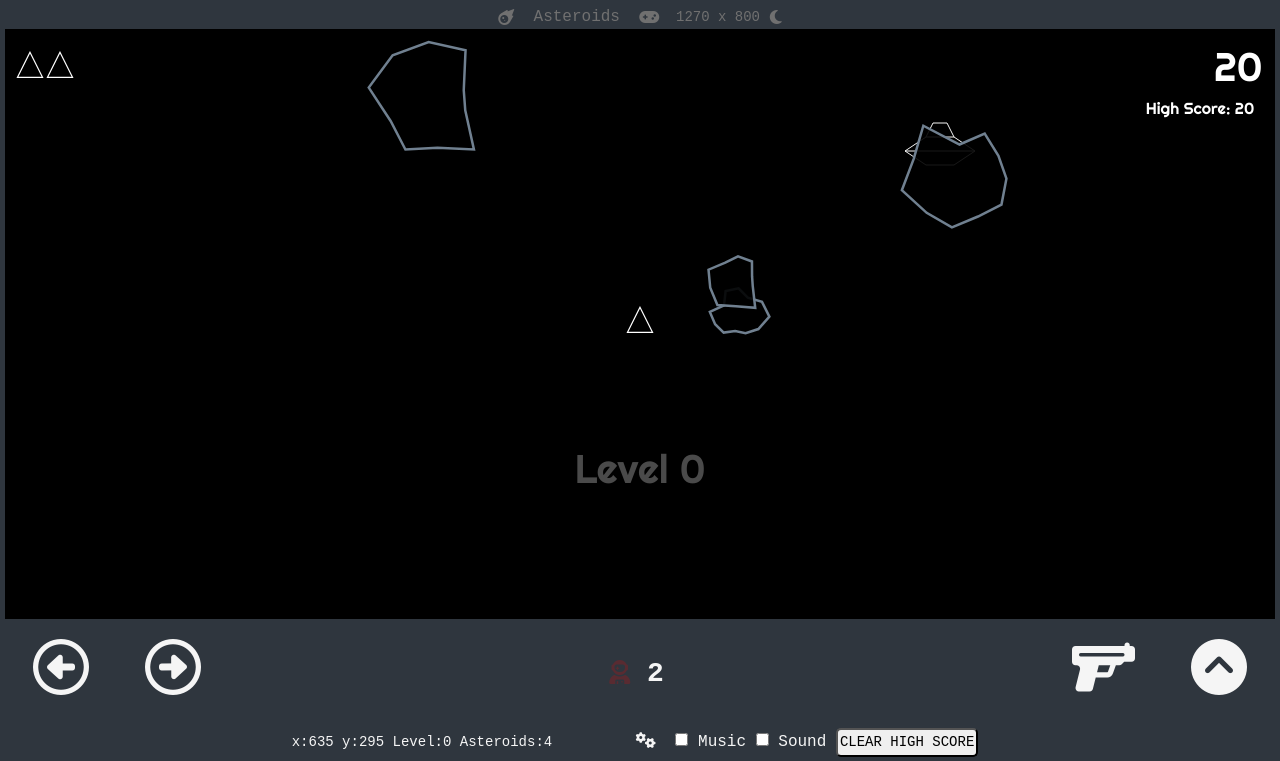
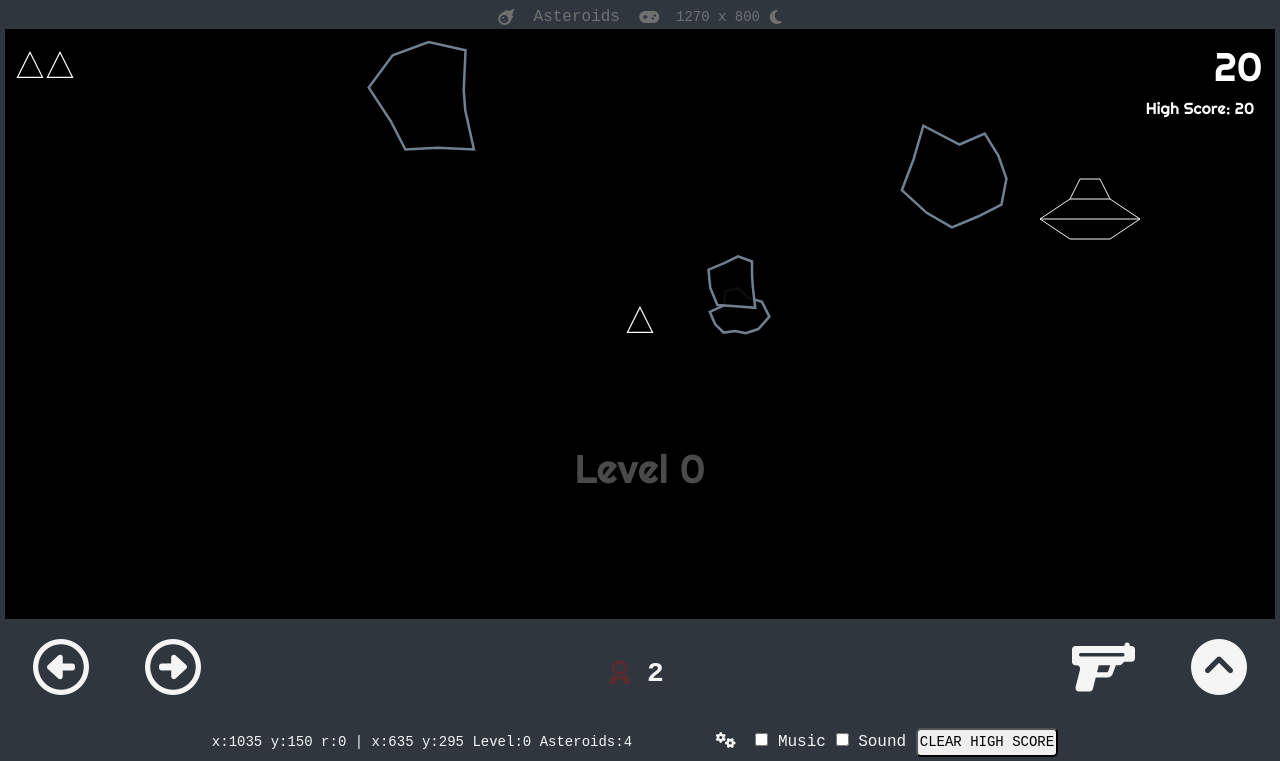
Before and after one commit to Erik-Varga/js-asteroids-game, a plain HTML site: page index.html in a window 1280 px wide. Shown: the top 761 px of the page. Drawn offline with nearby package versions, Linux system fonts and the light colour scheme; a web font is replaced by a local one.

Commit message:
updated saucer flight pattterns

```diff
--- a/index.html
+++ b/index.html
@@ -57,10 +57,12 @@
                 <small><i id="astronaut" class="fa-solid fa-user-astronaut"></i>
                 </span>
               <span>
+
                 <!-- Game Lives -->
                 <span id="gameLives">0</span></small></span>
               </span>
             </div>
+
             <div class="rightBtnBox">
               <!-- Fire -->
               <span class="btn"><i id="fire" class="fa-solid fa-gun" ontouchstart="fireBtn()" ontouchend="fireBtn()"></i></span>
@@ -72,6 +74,10 @@
         <div class="settings">
           <div>
             <small>
+              <span>x:</span><span id="saucerX">0</span>
+              <span>y:</span><span id="saucerY">0</span>
+              <span>r:</span><span id="yDirRnd">0</span>
+               |
               <span>x:</span><span id="shipX">0</span>
               <span>y:</span><span id="shipY">0</span>
               <span>Level:</span><span id="levelNum"></span>
--- a/js/script.js
+++ b/js/script.js
@@ -35,8 +35,10 @@ let SAUCER_THRUST = 0; // acceleration of the saucer in pixels per second
 
 var xDir = -150;
 var yDir = getRandomInt(1, 1000);
-var GRID_SIZE = getRandomInt(2, 7);
-SAUCER_THRUST = getRandomInt(2, 7);
+var yDir_random = 0;
+var saucer_boundaries = 300;
+var GRID_SIZE = getRandomInt(2, 17);
+SAUCER_THRUST = getRandomInt(2, 17);
 
 var SAUCER_DIRECTION = true;
 
@@ -54,6 +56,10 @@ const game_lives = document.getElementById('gameLives');
 
 let ship_x = document.getElementById('shipX');
 let ship_y = document.getElementById('shipY');
+let saucer_x = document.getElementById('saucerX');
+let saucer_y = document.getElementById('saucerY');
+let yDirRnd = document.getElementById('yDirRnd');
+
 let screen_x = document.getElementById('screenX');
 let screen_y = document.getElementById('screenY');
 let new_game = document.getElementById('newGame');
@@ -73,6 +79,10 @@ screen_y.innerHTML = parseInt(window.innerHeight);
 var ctx = canv.getContext('2d');
 
 // set up sound effects
+
+var fxSaucerBig = new Sound("sounds/saucerBig.m4a", 0.5, 0.1);
+var fxSaucerSmall = new Sound("sounds/saucerSmall.m4a", 0.5, 0.1);
+
 var fxBangLarge = new Sound("sounds/bangLarge.m4a", 7, 0.4);
 var fxBangMedium = new Sound("sounds/bangMedium.m4a", 7, 0.4);
 var fxBangSmall = new Sound("sounds/bangSmall.m4a", 7, 0.4);
@@ -105,6 +115,18 @@ function getRandomInt(min, max) {
     return Math.ceil(Math.random() * (max - min) + min);
 }
 
+const yVariation = [-4, -3, -2, -1, 0, 0, 0, 0, 0, 0, 0, 0, 0, 0, 1, 2, 3, 4];
+
+function randomYDir(){
+    const randomIndex = Math.floor(Math.random() * yVariation.length);
+    yDir_random = yVariation[randomIndex];
+    yDirRnd.innerHTML = yDir_random;
+}
+
+setInterval(()=>{
+    randomYDir();
+}, 3000)
+
 function checkBonus() {
     total_qualifier = QUALIFIER * increment_qualifier;
     if (score >= total_qualifier) {
@@ -119,6 +141,7 @@ function clearHS() {
     highScore = 0;
     localStorage.setItem(SAVE_KEY_SCORE, highScore);
 }
+
 
 // Ship Buttons
 
@@ -707,22 +730,20 @@ function update() {
         ctx.stroke();
     }
 
-    // SAUCER
-
-
+    // SAUCER SECTION
 
     // centre dot
     if (SHOW_SAUCER_DOT) {
         ctx.fillStyle = "red";
         // ctx.fillRect(xDir - 1, yDir - 1, 2, 2);
-        ctx.fillRect(xDir + (GRID_SIZE * 2.5), yDir + (GRID_SIZE * 1.5), 1, 1);
+        ctx.fillRect(xDir + (GRID_SIZE * 10), yDir + (GRID_SIZE * 6), 1, 1);
     }
 
     // create collision boundaries - saucer
     if (SHOW_BOUNDING) {
         ctx.strokeStyle = "lime";
         ctx.beginPath();
-        ctx.arc(xDir + GRID_SIZE * 5, yDir + GRID_SIZE * 3, GRID_SIZE * 4, 0, Math.PI * 2, false);
+        ctx.arc(xDir + (GRID_SIZE * 6), yDir + (GRID_SIZE * 3), saucer.r, 0, Math.PI * 2, false);
         ctx.stroke();
     }
 
@@ -730,43 +751,49 @@ function update() {
     if (saucer.thrusting && !saucer.dead) {
         if (SAUCER_DIRECTION) {
             xDir += SAUCER_THRUST;
-            yDir += 0;
+            yDir += yDir_random;
         } else {
             xDir -= SAUCER_THRUST;
-            yDir -= 0;
-
+            yDir -= yDir_random;
         }
+        // if (yDir_random == 0) {
+        //     yDir = 0;
+        // }
     };
 
     if (!saucer.dead) {
         drawSaucer(saucer.x, saucer.y, saucer.a);
     }
 
-    if (xDir > canv.width + 200 && SAUCER_DIRECTION) {
+    // if (xDir > 0 && xDir < canv.width) {
+    //     fxSaucerBig.play();
+    // }
+
+    if (xDir > canv.width + saucer_boundaries && SAUCER_DIRECTION) {
         if (SAUCER_DIRECTION) {
             xDir -= SAUCER_THRUST;
-            yDir = getRandomInt(1, screen.height);
+            yDir = getRandomInt(1, screen.height * 0.75);
         }
-
         GRID_SIZE = getRandomInt(1, 15);
-
         SAUCER_DIRECTION = !SAUCER_DIRECTION
-        console.log(GRID_SIZE, SAUCER_DIRECTION, xDir, yDir)
+        // randomYDir()
     }
 
-    if (xDir < -200 && !SAUCER_DIRECTION) {
-        console.log(GRID_SIZE, SAUCER_DIRECTION)
-
+    if (xDir < -saucer_boundaries && !SAUCER_DIRECTION) {
         if (SAUCER_DIRECTION) {
             xDir -= SAUCER_THRUST;
-            yDir = getRandomInt(1, 1000);
-            // xDir = -150;
+            yDir = getRandomInt(1, screen.height * 0.75);
         }
         GRID_SIZE = getRandomInt(2, 5);
         SAUCER_DIRECTION = !SAUCER_DIRECTION
-        console.log(GRID_SIZE, SAUCER_DIRECTION, xDir, yDir)
+        // randomYDir()
     }
 
+    if (yDir < -saucer_boundaries || yDir > screen.height + saucer_boundaries) {
+
+        xDir = 0;
+        yDir = 0;
+    }
 
     // draw the asteroids
     var a, r, x, y, offs, vert;
@@ -973,6 +1000,8 @@ function update() {
     // update ship coordinates to screen
     ship_x.innerHTML = parseInt(ship.x);
     ship_y.innerHTML = parseInt(ship.y);
+    saucer_x.innerHTML = parseInt(xDir);
+    saucer_y.innerHTML = parseInt(yDir);
 
     // move the lasers
     for (let i = ship.lasers.length - 1; i >= 0; i--) {
```
Also changed, not shown: 2 other files.
